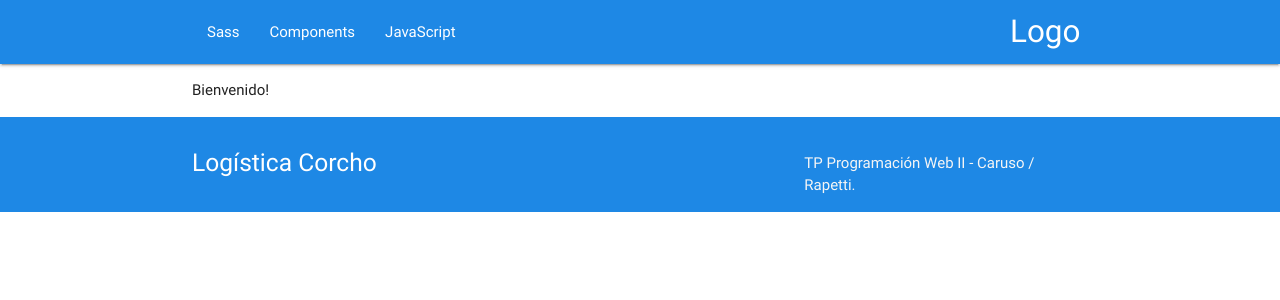
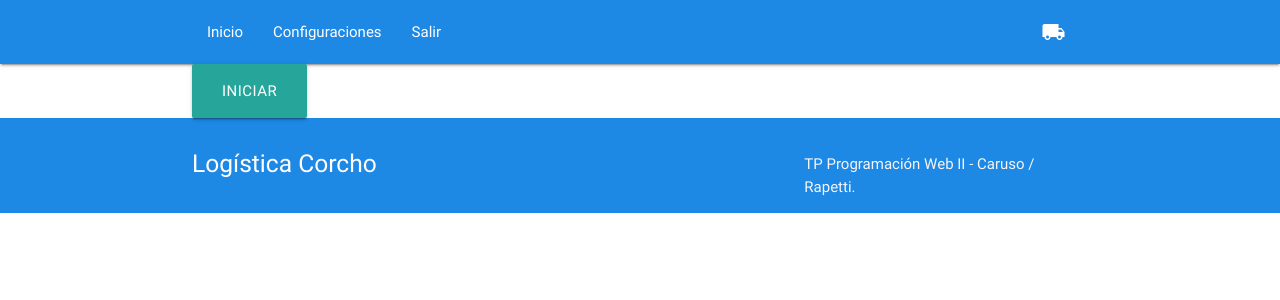
Before and after one commit to nahurapetti07/tp_pw_ii_naumar, a PHP site: page / in a window 1280 px wide. Shown: the top 300 px of the page. Run offline with PHP 8.4, Linux system fonts and the light colour scheme.

Commit message:
Sesion viva

```diff
--- a/index.php
+++ b/index.php
@@ -1,10 +1,11 @@
 <?php
 require_once('php/header.php');
+
 
 ?>
 
     <div>
-        <p>Bienvenido!</p>
+        <a class="waves-effect waves-light btn-large" href="/php/login.php">Iniciar</a>
     </div>
 
 <?php
--- a/php/header.php
+++ b/php/header.php
@@ -1,20 +1,21 @@
 <html>
     <head>
-        <title>TP Web 2</title>
+        <title>Log&iacute;stica NAUMAR</title>
         <script type="text/javascript" src="/resources/js/jquery-3.2.1.min.js"></script>
         <script type="text/javascript" src="/resources/js/materialize.min.js"></script>
         <link rel="stylesheet" href="/resources/css/materialize.min.css">
         <link rel="stylesheet" href="/resources/css/style.css">
+        <link href="https://fonts.googleapis.com/icon?family=Material+Icons" rel="stylesheet">
     </head>
     <body>
         <header>
             <nav class="blue darken-1">
                 <div class="nav-wrapper container">
-                <a href="#" class="brand-logo right">Logo</a>
+                <a href="#" class="brand-logo right"><i class="large material-icons">local_shipping</i></a>
                 <ul id="nav-mobile" class="left hide-on-med-and-down">
-                    <li><a href="sass.html">Sass</a></li>
-                    <li><a href="badges.html">Components</a></li>
-                    <li><a href="collapsible.html">JavaScript</a></li>
+                    <li><a href="/pages/home.php">Inicio</a></li>
+                    <li><a href="/pages/configurations.php">Configuraciones</a></li>
+                    <li><a href="/php/logout.php">Salir</a></li>
                 </ul>
                 </div>
             </nav>
```
Also changed, not shown: pages/configurations.php (added, +13 -0 lines), pages/home.php (added, +13 -0 lines), php/login.php (added, +8 -0 lines), php/logout.php (added, +9 -0 lines), php/session-alive.php (+10 -0 lines).
